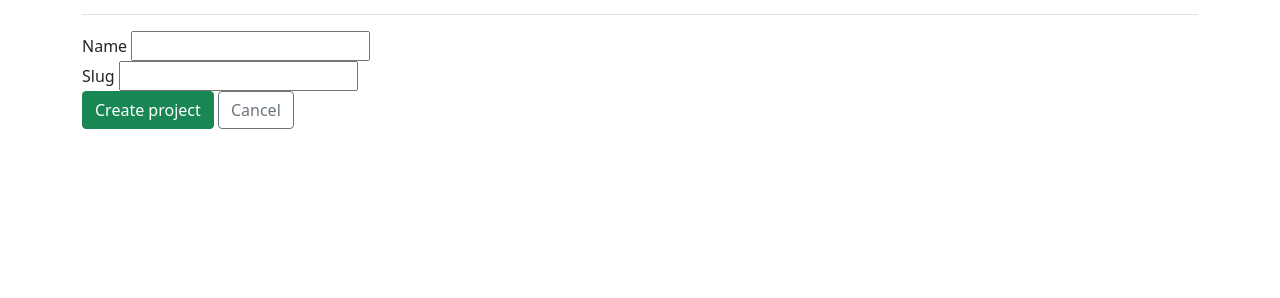
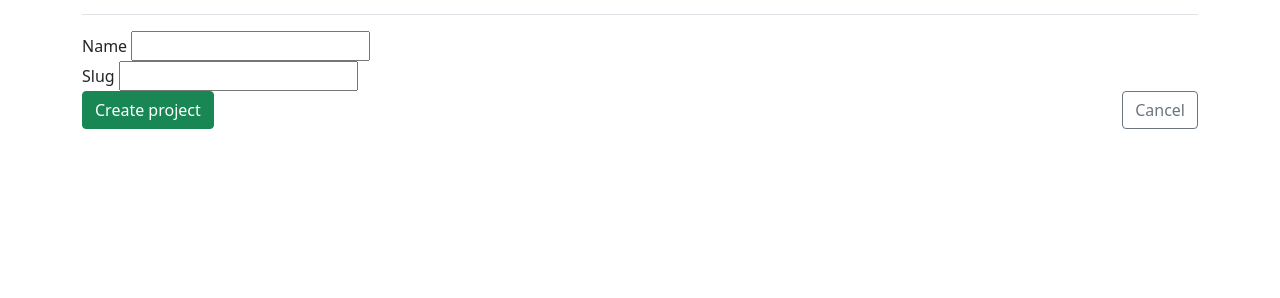
Before and after one commit to civviGH/django-testing-framework, a Django app: template dtf/templates/dtf/new_project.html in a window 1280 px wide. Shown: the part 75-373 px from the top of the page. Run offline with Django 3.2, Linux system fonts and the light colour scheme; the template is opened without the code that fills it, so the values that code supplies are empty, except form fields; tables that the repository leaves empty hold one stand-in row (values such as "Sample post"); form fields are guessed from the names that the template uses; parts of the project's set-up code (start-up, migrations or seed data) failed here and were passed over; some libraries are stand-ins or nearby versions.

Commit message:
Fix positioning of cancel buttons in forms
Use the bootstrap grid system (row/col) instead of floating environments (float-right).

```diff
--- a/dtf/templates/dtf/new_project.html
+++ b/dtf/templates/dtf/new_project.html
@@ -42,8 +42,14 @@
       </div>
     </div>
 
-    <input type="submit" value="Create project" class="btn btn-success">
-    <a class="btn btn-outline-secondary float-right" href="{% url 'projects' %}">Cancel</a>
+    <div class="row mb-3">
+      <div class="col">
+        <input type="submit" value="Create project" class="btn btn-success">
+      </div>
+      <div class="col-auto">
+        <a class="btn btn-outline-secondary" href="{% url 'projects' %}">Cancel</a>
+      </div>
+    </div>
   </form>
 
 </div>
```
Also changed, not shown: dtf/templates/dtf/project_members.html (+9 -3 lines), dtf/templates/dtf/project_settings.html (+18 -6 lines).
